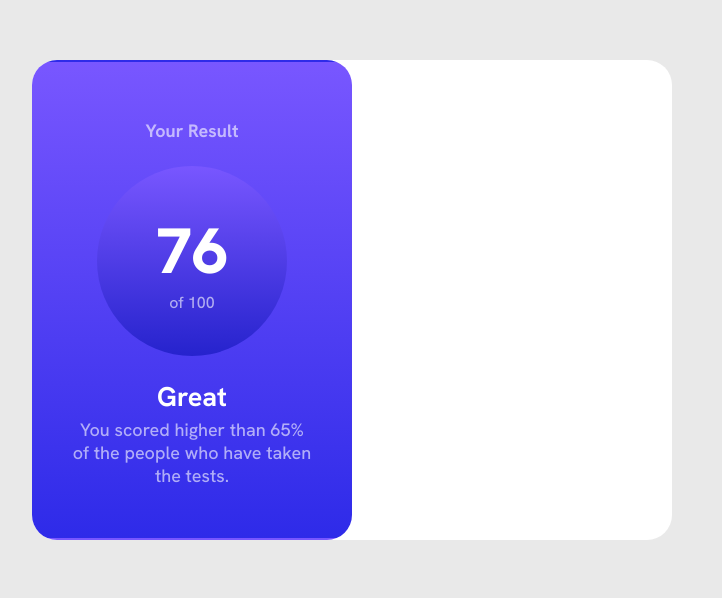
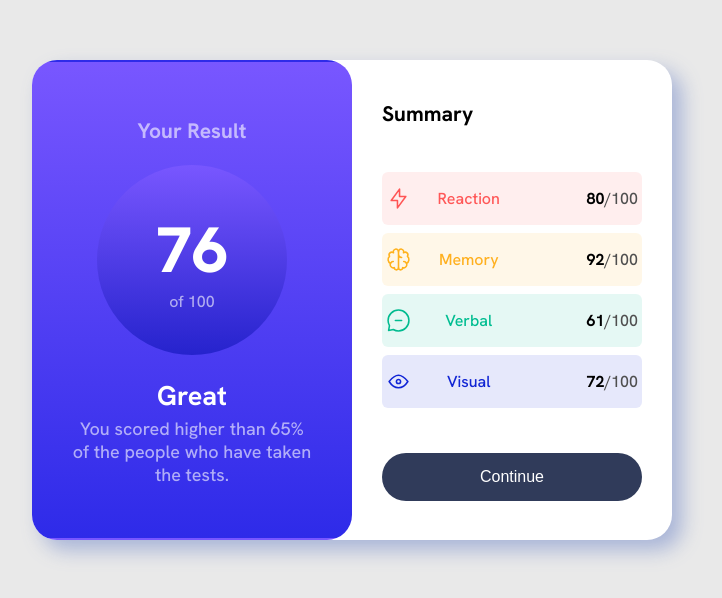
Before and after one commit to Krishnanand-G/learning-flexbox, a plain HTML site: page index.html in a window 1280 px wide. Shown: the part 108-706 px from the top of the page, without its empty margins (288-1010 px from the left). Drawn offline with Linux system fonts and the light colour scheme.

Commit message:
added styles : summery section

```diff
--- a/index.html
+++ b/index.html
@@ -18,7 +18,7 @@
 
       <div class="result">
 
-        <h4>Your Result</h4>
+        <h3>Your Result</h4>
         <div class="circle">
           <p>76</p>
           <p>of 100</p>
@@ -30,7 +30,41 @@
 
       </div>
 
-      <div class="summery"></div>
+      <div class="summary">
+
+        <h3>Summary</h3>
+
+        <ul>
+
+          <li class="reaction"><img src="/assets/images/icon-reaction.svg"
+            alt="reaction icon">
+            <p class="rea ctry">Reaction</p>
+            <p class="mrk2"><span class="mrk1"><b>80</b></span>/100</p>
+          </li>
+
+          <li class="memory"><img src="/assets/images/icon-memory.svg"
+            alt="memory icon">
+            <p class="mem ctry">Memory</p>
+            <p class="mrk2"><span class="mrk1"><b>92</b></span>/100</p>
+          </li>
+
+          <li class="verbal"><img src="/assets/images/icon-verbal.svg"
+            alt="verbal icon">
+            <p class="ver ctry">Verbal</p>
+            <p class="mrk2"><span class="mrk1"><b>61</b></span>/100</p>
+          </li>
+
+          <li class="visual" ><img src="/assets/images/icon-visual.svg"
+            alt="visual icon">
+            <p class="vis ctry">Visual</p>
+            <p class="mrk2"><span class="mrk1"><b>72</b></span>/100</p>
+          </li>
+
+        </ul>
+
+        <button>Continue</button>
+
+      </div>
 
     </div>
 
--- a/styles.css
+++ b/styles.css
@@ -26,6 +26,8 @@ html {
     width: 80vh;
     border-radius: 25px;
     background-color: white;
+    display: flex;
+    filter: drop-shadow(10px 10px 10px hsla(224, 48%, 50%, 0.39));
 }
 
 .result {
@@ -77,3 +79,114 @@ html {
 h2 {
     color: white;
 }
+
+.summary {
+    height: 100%;
+    width: 50%;
+    display: flex;
+    flex-direction: column;
+    justify-content: space-around;
+    padding: 0 30px;
+}
+
+.summary ul {
+    list-style-type: none;
+    margin: 0;
+    padding: 0;
+}
+
+.summary li {
+    display: flex;
+    justify-content: space-between;
+    align-items: center;
+    width: 100%;
+    /* margin-bottom: 20px; */
+    margin: 8px 0;
+    padding: 0 4px;
+    border-radius: 6px;
+}
+
+.summary img {
+    width: 25px;
+    height: 25px;
+    margin-right: auto;
+}
+
+
+.ctry {
+    margin-right: 60px;
+    font-size: 16px;
+}
+
+.summary h3 {
+    margin-bottom: 0;
+}
+
+.reaction {
+    color: hsl(0, 100%, 67%);
+    background-color: hsla(0, 100%, 67%, 10%);
+}
+
+.memory {
+    color: hsl(39, 100%, 56%);
+    background-color: hsla(39, 100%, 56%, 10%);
+}
+
+.verbal {
+    color: hsl(166, 100%, 37%);
+    background-color: hsla(166, 100%, 37%, 10%);
+}
+
+.visual {
+    color: hsl(234, 85%, 45%);
+    background-color: hsla(234, 85%, 45%, 10%);
+}
+
+
+.summary .mrk2 {
+    margin-left: auto;
+    font-size: 16px;
+    color: rgb(79, 79, 79);
+}
+
+.summary .mrk1 {
+    color: black;
+}
+
+button {
+    margin-bottom: 20px;
+    outline: none;
+    border: none;
+    padding: 15px;
+    border-radius: 25px;
+    background-color: hsl(224, 30%, 27%);
+    color: white;
+    font-size: 16px;
+}
+
+@media(max-width:375px){
+
+    .wrap{
+        display: inline;
+    }
+
+    .box {
+        display: block;
+        background-color:linear-gradient(hsl(241, 81%, 54%), hsl(252, 100%, 67%)) ;
+        height: 60%;
+        width: 100%;
+    }
+    .result-section{
+        border-top-left-radius: 0%;
+        border-top-right-radius: 0%;
+        width: 100%;
+    }
+    .summary-section{
+        width: 100%;
+    }
+
+    button:hover{
+        bottom: 0;
+        border: none;
+    }
+}
```
Lines whose indentation alone changed are shown as unchanged.
